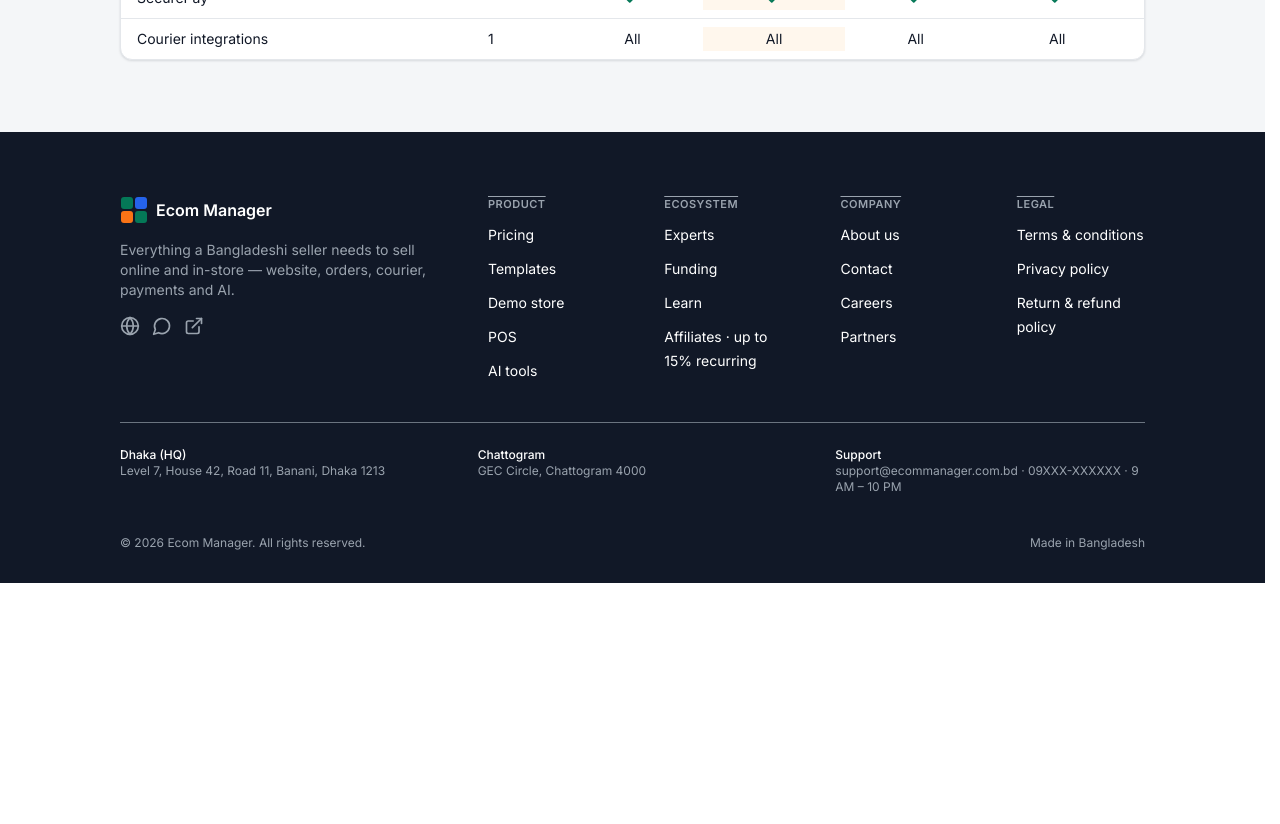
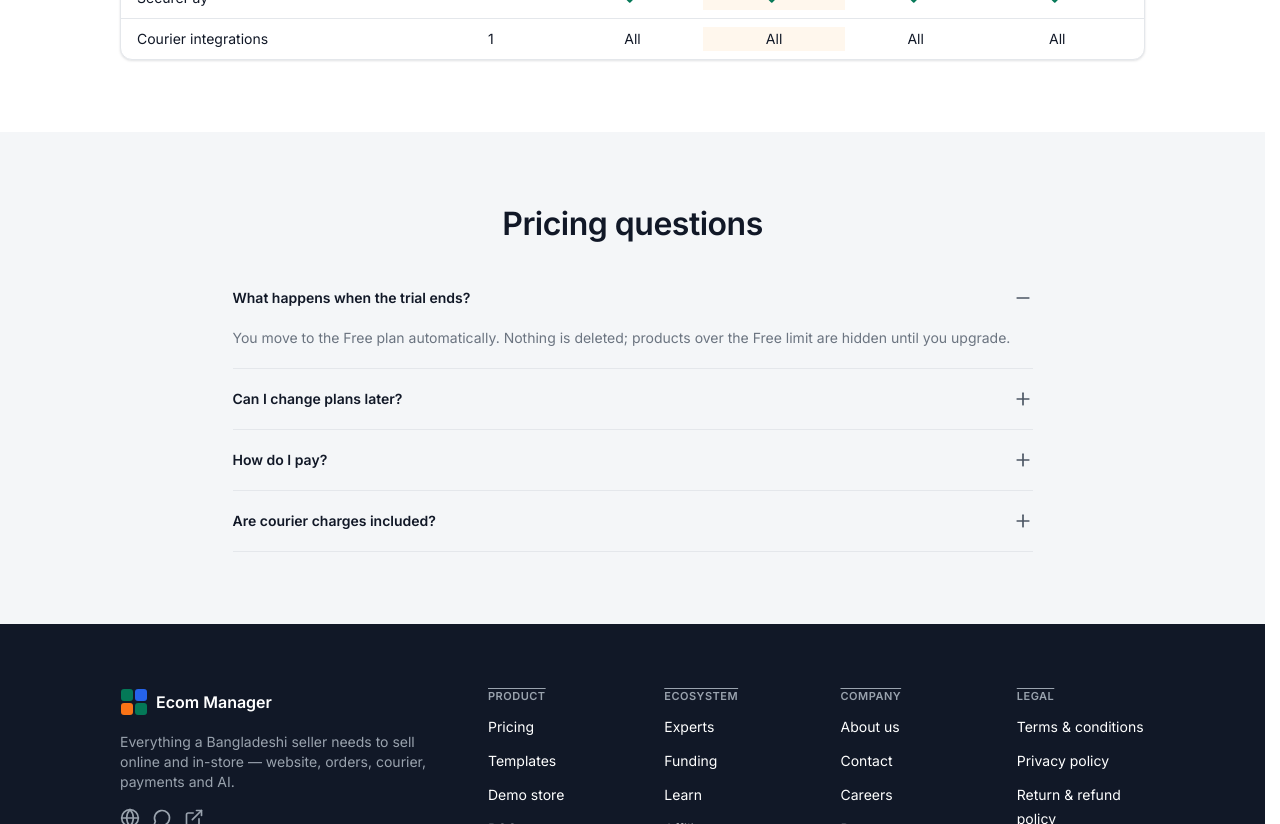
Before and after one commit to shahnewaz5646455/multi-tenant-folder-structure, a Next.js app in the folder apps/web/: page /pricing in a window 1280 px wide. Shown: the part 1740-2564 px from the top of the page. Before the commit the page ends 2323 px from the top, so only its background shows below. Built offline with nearby package versions, Linux system fonts and the light colour scheme.

Commit message:
feat(pricing): add FAQ section with dynamic content and update background styles

```diff
--- a/apps/web/src/app/pricing/_components/compare-section.tsx
+++ b/apps/web/src/app/pricing/_components/compare-section.tsx
@@ -4,7 +4,7 @@ import { CompareTableMobile } from './compare-table-mobile';
 
 export function CompareSection(): JSX.Element {
   return (
-    <section className="w-full bg-background-canvas">
+    <section className="w-full bg-background">
       <div className="mx-auto w-full max-w-[1440px] px-4 pb-14 pt-6 sm:px-6 lg:px-16 lg:pb-18 xl:px-[120px]">
         <CompareTableDesktop />
         <CompareTableMobile />
--- /dev/null
+++ b/apps/web/src/app/pricing/_components/faq-section.tsx
@@ -0,0 +1,20 @@
+import type { JSX } from 'react';
+import { FaqAccordion } from '@/components/marketing/faq-accordion';
+import { PRICING_FAQ, PRICING_FAQ_HEADING } from '@/config/landing-pricing-faq';
+
+export function FaqSection(): JSX.Element {
+  return (
+    <section className="w-full bg-background-canvas">
+      <div className="mx-auto flex w-full max-w-[1440px] flex-col items-center gap-6 px-4 py-14 sm:px-6 lg:px-16 lg:py-18 xl:px-[120px]">
+        <h2 className="display-lg text-center text-foreground">
+          {PRICING_FAQ_HEADING.title}
+        </h2>
+        <FaqAccordion
+          entries={PRICING_FAQ}
+          defaultOpenIndex={0}
+          className="w-full max-w-[800px]"
+        />
+      </div>
+    </section>
+  );
+}
--- a/apps/web/src/app/pricing/_components/fees-section.tsx
+++ b/apps/web/src/app/pricing/_components/fees-section.tsx
@@ -4,7 +4,7 @@ import { FeeTile } from './fee-tile';
 
 export function FeesSection(): JSX.Element {
   return (
-    <section className="w-full bg-background-canvas">
+    <section className="w-full bg-background">
       <div className="mx-auto w-full max-w-[1440px] px-4 pb-6 pt-6 sm:px-6 lg:px-16 lg:pt-14 xl:px-[120px]">
         <div className="flex w-full flex-col items-start gap-6 rounded-lg border border-border bg-background px-5 py-5 sm:px-6 lg:flex-row lg:items-center">
           <div className="flex w-full flex-col gap-1 lg:w-[280px] lg:shrink-0">
--- a/apps/web/src/app/pricing/page.tsx
+++ b/apps/web/src/app/pricing/page.tsx
@@ -2,6 +2,7 @@ import type { JSX } from 'react';
 import { SiteHeader } from '@/components/layout/site-header';
 import { SiteFooter } from '@/components/layout/site-footer';
 import { CompareSection } from './_components/compare-section';
+import { FaqSection } from './_components/faq-section';
 import { FeesSection } from './_components/fees-section';
 import { PlansSection } from './_components/plans-section';
 
@@ -13,6 +14,7 @@ export default function PricingPage(): JSX.Element {
         <PlansSection />
         <FeesSection />
         <CompareSection />
+        <FaqSection />
       </main>
       <SiteFooter />
     </>
--- /dev/null
+++ b/apps/web/src/config/landing-pricing-faq.ts
@@ -0,0 +1,28 @@
+import type { FaqEntry } from '@/types/marketing.types';
+
+export const PRICING_FAQ_HEADING = {
+  title: 'Pricing questions',
+} as const;
+
+export const PRICING_FAQ: readonly FaqEntry[] = [
+  {
+    question: 'What happens when the trial ends?',
+    answer:
+      'You move to the Free plan automatically. Nothing is deleted; products over the Free limit are hidden until you upgrade.',
+  },
+  {
+    question: 'Can I change plans later?',
+    answer:
+      'Yes. Upgrades apply immediately with credit for unused days. Downgrades take effect at the end of your billing period.',
+  },
+  {
+    question: 'How do I pay?',
+    answer:
+      'bKash, Nagad, Rocket or card. Auto-pay is optional; we send a reminder 3 days before renewal.',
+  },
+  {
+    question: 'Are courier charges included?',
+    answer:
+      'No. Courier charges are billed by the courier. We show the cost before you book.',
+  },
+] as const;
```
